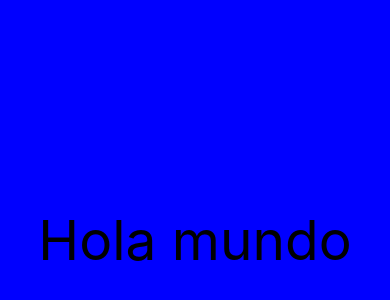
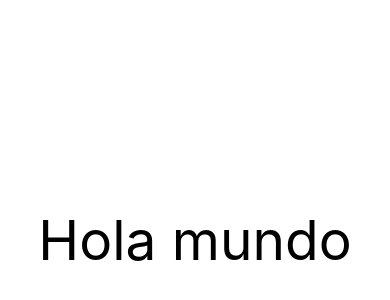
Before and after one commit to DaniDotExe/react-native, a React Native app in the folder 02-react-native/: screen / in a window 390 px wide. Shown: the part 182-482 px from the top of the page. Built offline with nearby package versions, Linux system fonts and the light colour scheme.

Commit message:
Clase 50

```diff
--- a/02-react-native/App.tsx
+++ b/02-react-native/App.tsx
@@ -1,21 +1,11 @@
 import React from 'react'
-import { Text, View } from 'react-native';
+//import { Text, View } from 'react-native';
+import HolaMundoScreen from './src/screens/HolaMundoScreen';
 
 const App = () => {
   return (
-    <View style={{
-      flex: 1,
-      backgroundColor: 'blue',
-      justifyContent: 'center',
-    }}>
-      <Text style={{
-        fontSize: 55,
-        textAlign: 'center',
-      }}>
-        Hola mundo</Text>
-    </View>
+    <HolaMundoScreen/>
   )
 }
 
-
 export default App;
--- /dev/null
+++ b/02-react-native/src/screens/HolaMundoScreen.tsx
@@ -0,0 +1,20 @@
+import React from 'react'
+import { View, Text } from 'react-native';
+
+const HolaMundoScreen = () => {
+  return (
+    <View style={{
+        flex: 1,
+        justifyContent: 'center',
+      }}>
+        <Text style={{
+          fontSize: 55,
+          textAlign: 'center',
+        }}>
+          Hola mundo
+        </Text>
+    </View>
+  )
+}
+
+export default HolaMundoScreen
```
